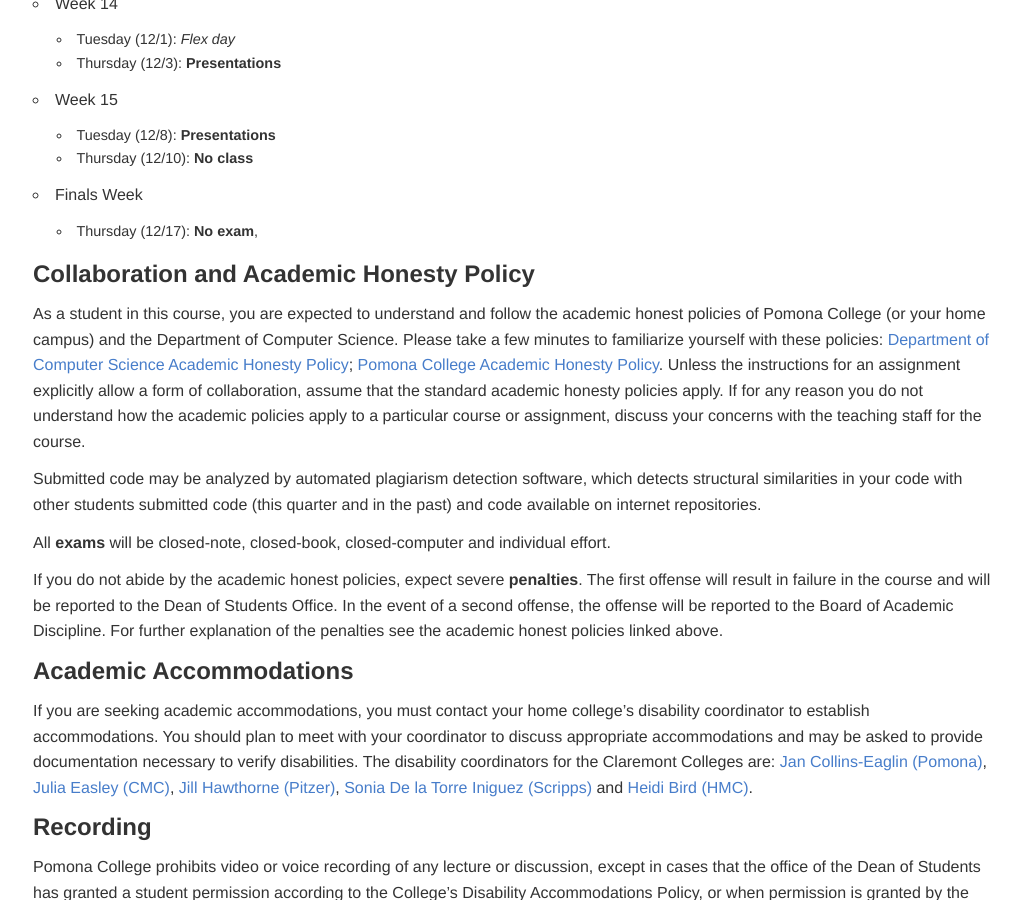
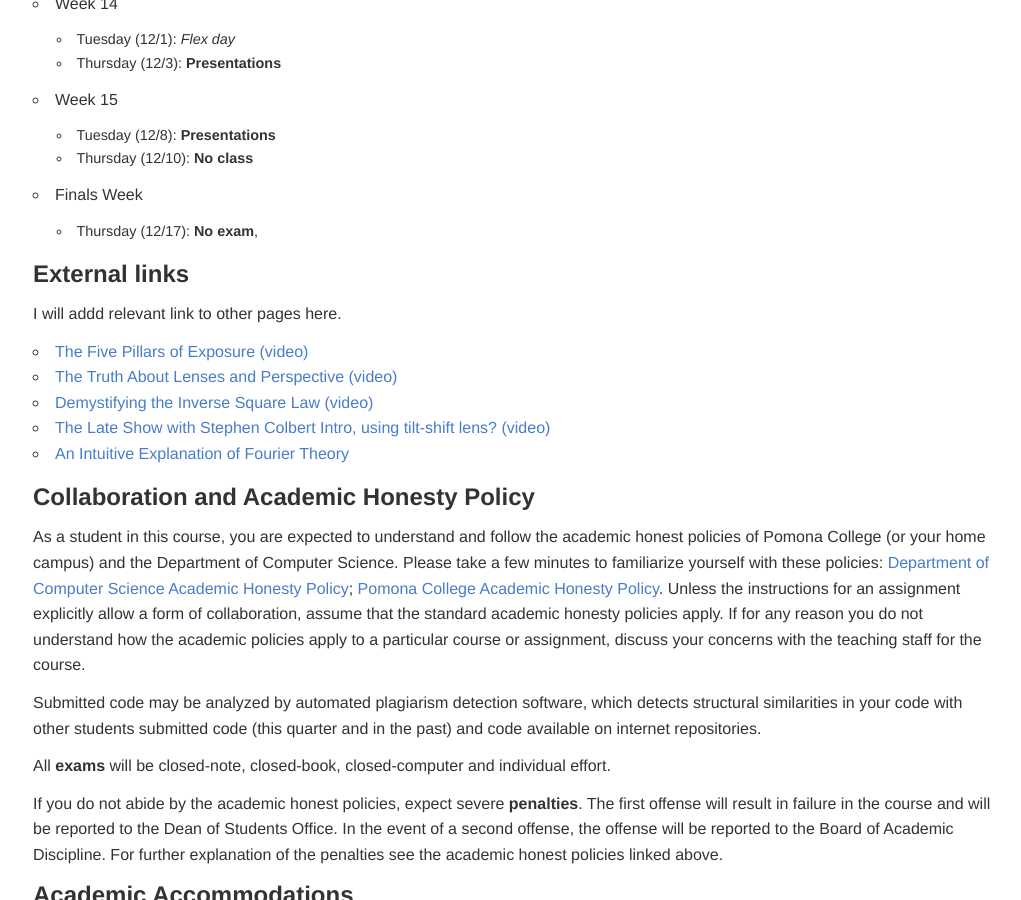
Before and after one commit to jacksonjw12/mbannister.github.io, a Jekyll site: the page built from _teaching/181m-f15/index.md, in a window 1280 px wide and 900 px high, scrolled down 3410 px. Shown: the whole window, without its empty margins (127-1148 px from the left). Built offline with Jekyll 4.4.1, drawn with Linux system fonts in a browser that asks for light colours.

Commit message:
Added come links to 181

```diff
--- a/_teaching/181m-f15/index.md
+++ b/_teaching/181m-f15/index.md
@@ -132,6 +132,15 @@
 - Finals Week
   - Thursday (12/17): __No exam__,
 
+## External links
+I will addd relevant link to other pages here.
+
+- [The Five Pillars of Exposure (video)](https://www.youtube.com/watch?v=c9ZwMuP1vQg)
+- [The Truth About Lenses and Perspective (video)](https://www.youtube.com/watch?v=FP3kvSbN8q0)
+- [Demystifying the Inverse Square Law (video)](https://www.youtube.com/watch?v=hjIKwOdfPMw)
+- [The Late Show with Stephen Colbert Intro, using tilt-shift lens? (video)](https://www.youtube.com/watch?v=Wf4_bcrJ864)
+- [An Intuitive Explanation of Fourier Theory](http://cns-alumni.bu.edu/~slehar/fourier/fourier.html)
+
 ## Collaboration and Academic Honesty Policy
 As a student in this course, you are expected to understand and follow the academic honest policies of Pomona College (or your home campus) and the Department of Computer Science. Please take a few minutes to familiarize yourself with these policies:
 [Department of Computer Science Academic Honesty Policy](//www.cs.pomona.edu/academichonesty); [Pomona College Academic Honesty Policy](http://catalog.pomona.edu/content.php?catoid=7&navoid=394).
```
